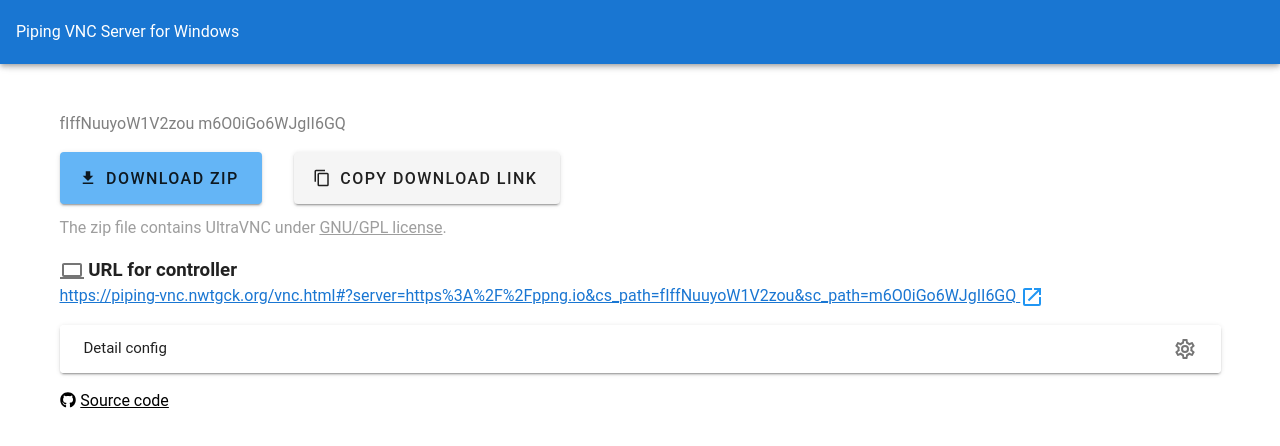
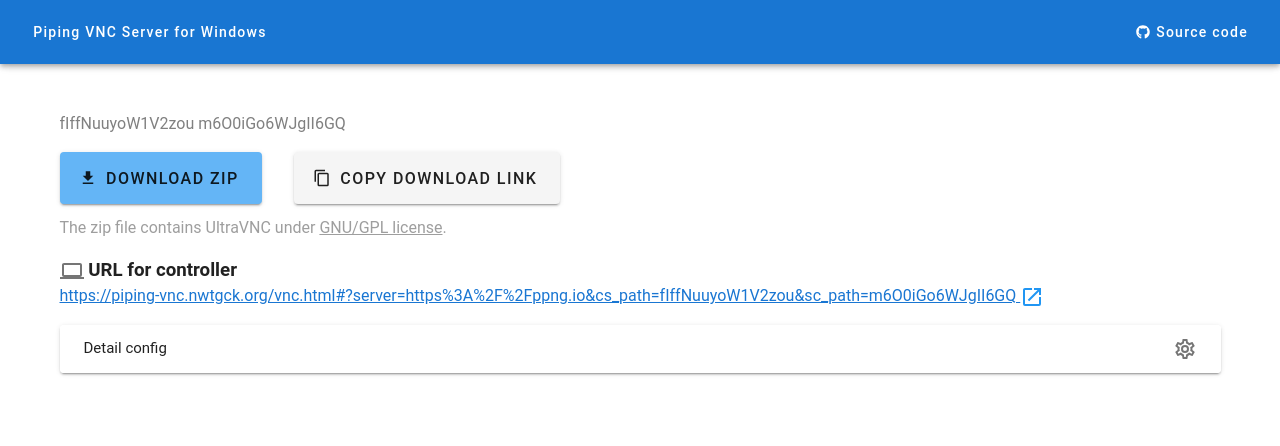
Before and after one commit to nwtgck/piping-vnc-server-for-windows, a Vue app in the folder download-page/: page / in a window 1280 px wide. Shown: the top 446 px of the page. Built offline with nearby package versions, Linux system fonts and the light colour scheme.

Commit message:
allow button to jump to top and change position of "Source code"

```diff
--- a/download-page/src/App.vue
+++ b/download-page/src/App.vue
@@ -2,11 +2,17 @@
   <v-app>
     <v-app-bar app color="primary" dark>
       <div class="d-flex align-center">
-        Piping VNC Server for Windows
+        <v-btn href="#" text class="text-none">
+          Piping VNC Server for Windows
+        </v-btn>
       </div>
       <v-spacer></v-spacer>
-      <a href="https://github.com/nwtgck/piping-vnc-server-for-windows" target="_blank" style="font-size: 1.4rem">
-      </a>
+      <div class="d-flex align-center">
+        <v-btn href="https://github.com/nwtgck/piping-vnc-server-for-windows" text class="text-none" target="_blank">
+          <font-awesome-icon :icon="['fab', 'github']" style="margin-right: 0.3rem" />
+          Source code
+        </v-btn>
+      </div>
     </v-app-bar>
 
     <v-main>
@@ -62,11 +68,6 @@
             </v-expansion-panel-content>
           </v-expansion-panel>
         </v-expansion-panels>
-        <p style="padding-top: 1rem">
-          <a href="https://github.com/nwtgck/piping-vnc-server-for-windows" target="_blank" class="black--text mb-2">
-            <font-awesome-icon :icon="['fab', 'github']" style="margin-right: 0.3rem" />Source code
-          </a>
-        </p>
       </v-container>
     </v-main>
 
```
